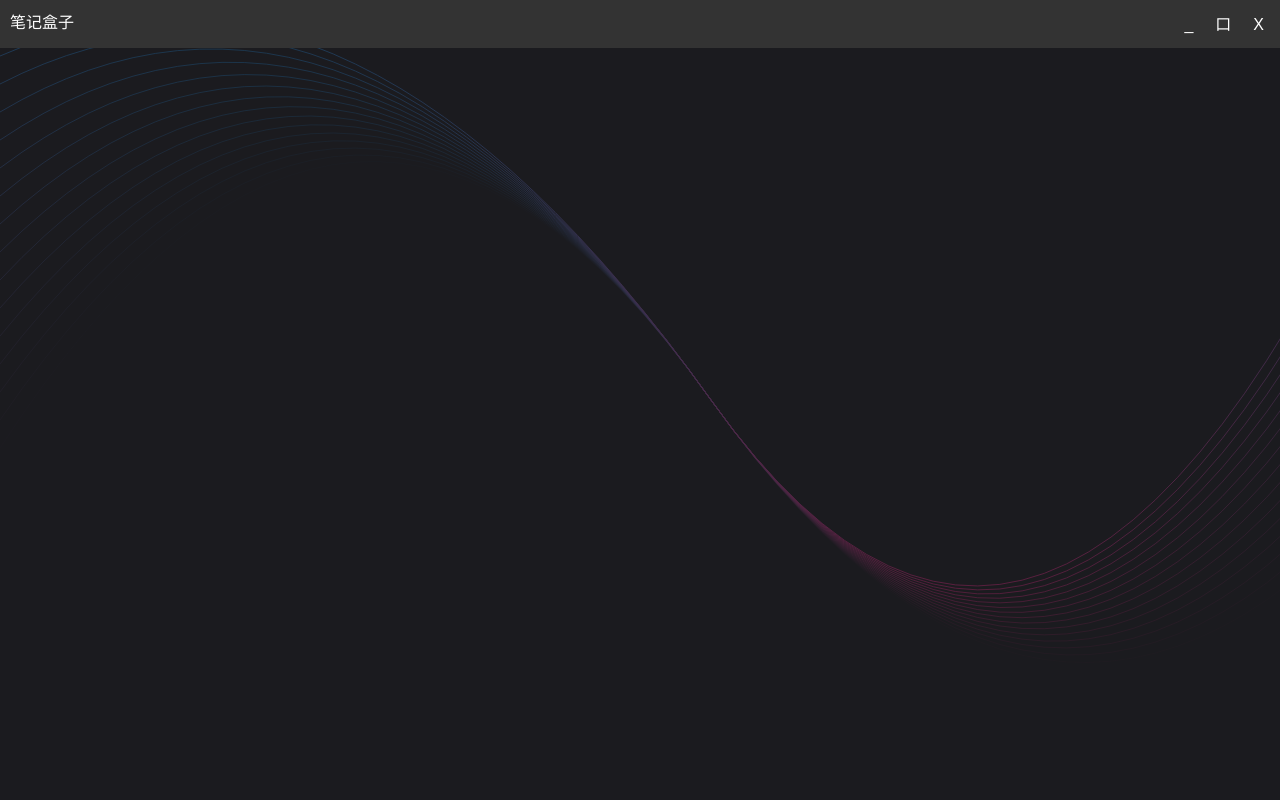
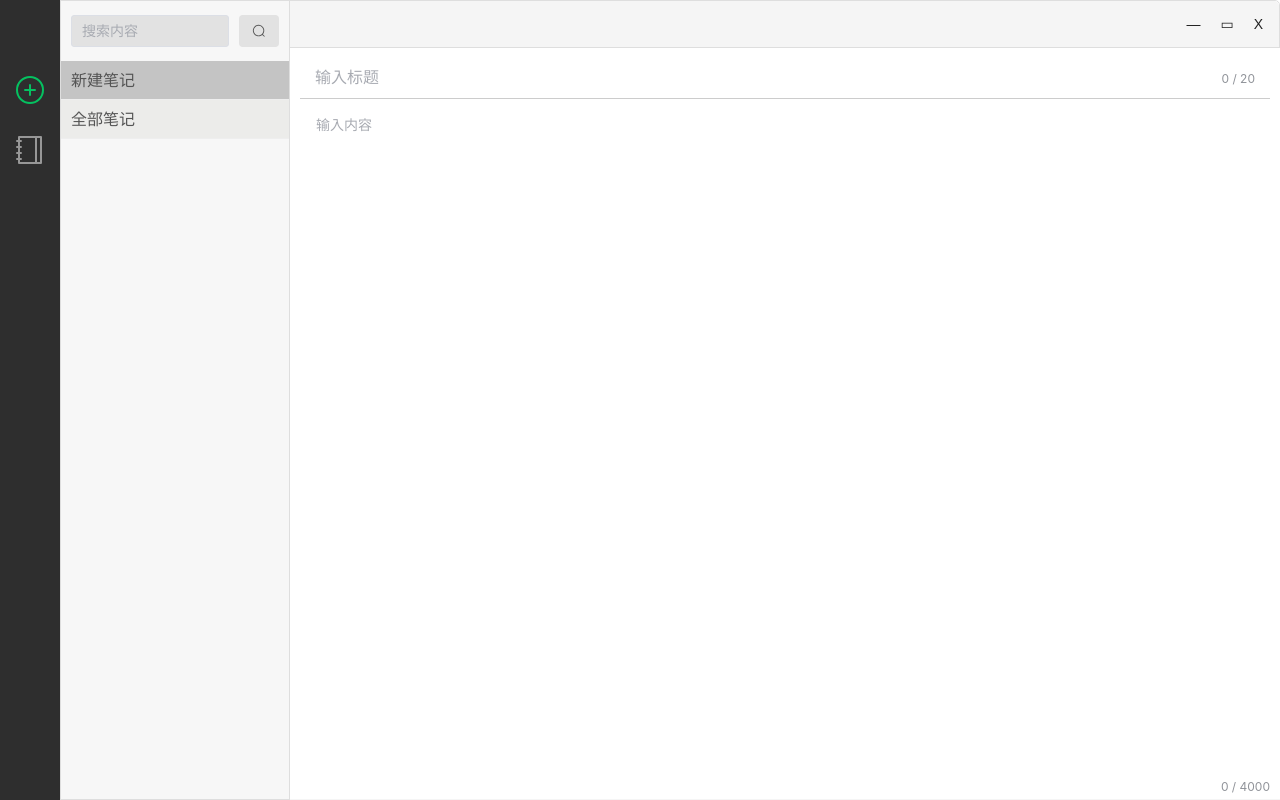
Before and after one commit to dakedou/box-note, a Vue app: page / in a window 1280 px wide. Built offline with nearby package versions, Linux system fonts and the light colour scheme.

Commit message:
1.添加了elementPlus依赖2.新增页面布局

```diff
--- a/package.json
+++ b/package.json
@@ -19,7 +19,9 @@
   },
   "dependencies": {
     "@electron-toolkit/preload": "^3.0.1",
-    "@electron-toolkit/utils": "^3.0.0"
+    "@electron-toolkit/utils": "^3.0.0",
+    "@element-plus/icons-vue": "^2.3.1",
+    "element-plus": "^2.8.1"
   },
   "devDependencies": {
     "@electron-toolkit/eslint-config": "^1.0.2",
--- a/src/renderer/src/App.vue
+++ b/src/renderer/src/App.vue
@@ -1,20 +1,27 @@
 <template>
   <div class="title-bar">
     <!-- @mousedown="titleBar" -->
-    <span>笔记盒子</span>
+    <span style="background: #2e2e2e; display: block">笔记</span>
     <div class="title-btn">
-      <button @click="minimize">_</button>
+      <button @click="minimize">—</button>
       <span>
-        <button v-if="maxState" @click="maximize(true)">口</button>
+        <button v-if="maxState" @click="maximize(true)">▭</button>
         <button v-else @click="maximize(false)">[&nbsp;&nbsp;]</button>
       </span>
       <button @click="close">X</button>
     </div>
   </div>
+  <leftMenu />
+  <leftList />
+  <maintext />
 </template>
 
 <script setup>
 import { ref } from 'vue'
+import leftMenu from './components/leftMenu.vue'
+import leftList from './components/leftList.vue'
+import maintext from './components/mainText.vue'
+
 //判断最大化还是最小化
 let maxState = ref(true)
 
@@ -28,30 +35,26 @@ const maximize = (el) => {
 const close = () => {
   window.electron.ipcRenderer.send('close-window')
 }
-// 允许拖动窗口
-// const titleBar = () => {
-//   window.electron.ipcRenderer.send('drag-window')
-// }
 </script>
 <style>
-/* body {
-  margin: 0;
-  padding: 0;
-  display: flex;
-  flex-direction: column;
-  height: 100vh;
-  background-color: #f0f0f0;
-} */
+body {
+  background: transparent;
+  border: 1px solid #dedede;
+  border-radius: 5px;
+  overflow: hidden;
+}
 .title-bar {
+  border-top-right-radius: 5px;
   width: 100%;
-  background-color: #333;
-  color: white;
+  background-color: #f5f5f5;
+  color: #777;
   padding: 10px;
   display: flex;
   justify-content: space-between;
   /*  align-items: center; */
   cursor: default; /* 使鼠标指针看起来是默认状态 */
   -webkit-app-region: drag;
+  border-bottom: 1px solid #dedede;
 }
 .title-btn {
   -webkit-app-region: no-drag;
@@ -59,10 +62,10 @@ const close = () => {
 .title-bar button {
   background: none;
   border: none;
-  color: white;
+  color: #222;
   cursor: pointer;
-  font-size: 16px;
-  margin-left: 10px;
+  font-size: 14px;
+  margin-left: 8px;
 }
 .content {
   flex: 1;
--- a/src/renderer/src/assets/base.css
+++ b/src/renderer/src/assets/base.css
@@ -64,5 +64,9 @@ body {
   text-rendering: optimizeLegibility;
   -webkit-font-smoothing: antialiased;
   -moz-osx-font-smoothing: grayscale;
-
+  border-radius: 10px;
 }
+div,p,ul,li,span,h1,h2,h3,h4,h5,h6{
+  margin: 0;
+  padding: 0;
+}
--- a/src/renderer/src/assets/main.css
+++ b/src/renderer/src/assets/main.css
@@ -5,7 +5,8 @@ body {
   align-items: center;
   justify-content: center;
   overflow: hidden;
-  background-image: url('./wavy-lines.svg');
+  /* background-image: url('./wavy-lines.svg');*/
+  background-color: #f5f5f5;
   background-size: cover;
   user-select: none;
 }
--- /dev/null
+++ b/src/renderer/src/components/leftList.vue
@@ -0,0 +1,96 @@
+<template>
+  <div class="main-left-list">
+    <div class="search">
+      <el-input
+        v-model="searchValue"
+        style="max-width: 600px"
+        placeholder="搜索内容"
+        size="default"
+        class="input-with-select"
+      >
+      </el-input>
+      <el-button type="success" size="default" class="search-btn">
+        <el-icon><Search /></el-icon
+      ></el-button>
+    </div>
+    <ul>
+      <li
+        v-for="(item, index) in booklist"
+        :key="index"
+        :style="{ background: selectedIndex === index ? '#c4c4c4' : '#ececea' }"
+        @click="selectIcon(index)"
+      >
+        {{ item.name }}
+      </li>
+    </ul>
+  </div>
+</template>
+
+<script setup>
+import { ref } from 'vue'
+let searchValue = ref('')
+let booklist = [
+  { id: '01', name: '新建笔记' },
+  { id: '02', name: '全部笔记' }
+]
+// 响应式变量来跟踪选中的图标索引
+const selectedIndex = ref(0)
+// 选择图标的函数
+const selectIcon = (index) => {
+  selectedIndex.value = index
+}
+</script>
+<style>
+.main-left-list {
+  width: 230px;
+  height: 100%;
+  background-color: #f7f7f7;
+  position: fixed;
+  top: 0;
+  left: 60px;
+  z-index: 999;
+  border: 1px solid #dedede;
+}
+.main-left-list .search {
+  height: 60px;
+  line-height: 60px;
+  margin: 0 10px;
+  display: flex;
+  align-items: center;
+  justify-content: space-between;
+}
+.main-left-list .search .input-with-select {
+  width: calc(100% - 50px);
+
+  -webkit-app-region: no-drag;
+}
+.main-left-list .search .input-with-select .el-input__wrapper {
+  background-color: #e2e2e2;
+}
+
+.main-left-list .search .search-btn {
+  width: 40px;
+  background-color: #e2e2e2;
+  border: none;
+  color: #585858;
+  -webkit-app-region: no-drag;
+}
+.main-left-list ul {
+  list-style-type: none;
+  padding: 0;
+  width: 100%;
+  height: 100%;
+  overflow-y: auto;
+  overflow-x: hidden;
+}
+.main-left-list ul li {
+  line-height: 38px;
+  border-bottom: 1px solid #eee;
+  width: 100%;
+  display: block;
+  align-items: left;
+  cursor: pointer;
+  padding-left: 10px;
+  color: #555;
+}
+</style>
--- /dev/null
+++ b/src/renderer/src/components/leftMenu.vue
@@ -0,0 +1,76 @@
+<template>
+  <div class="main-left-menu">
+    <ul>
+      <li
+        v-for="(ico, index) in iconList"
+        :key="index"
+        :style="{ color: selectedIndex === index ? '#05c160' : '#979797' }"
+        @click="selectIcon(index)"
+      >
+        <el-popover
+          placement="right"
+          :title="ico.name"
+          trigger="hover"
+          :show-arrow="false"
+          popper-class="poper-main"
+        >
+          <template #reference>
+            <el-icon size="32"><component :is="ico.icon" /> </el-icon>
+          </template>
+        </el-popover>
+      </li>
+    </ul>
+  </div>
+</template>
+
+<script setup>
+import { ref } from 'vue'
+import { ElIcon } from 'element-plus'
+let iconList = [
+  { icon: 'CirclePlus', name: '新建笔记' },
+  { icon: 'Notebook', name: '全部笔记' }
+]
+// 响应式变量来跟踪选中的图标索引
+const selectedIndex = ref(0)
+// 选择图标的函数
+const selectIcon = (index) => {
+  selectedIndex.value = index
+}
+</script>
+
+<style>
+.main-left-menu {
+  width: 60px;
+  height: 100%;
+  background-color: #2e2e2e;
+  position: fixed;
+  top: 0;
+  left: 0;
+  z-index: 998;
+}
+.main-left-menu ul {
+  list-style-type: none;
+  margin-top: 60px;
+}
+.main-left-menu ul li {
+  height: 60px;
+  width: 60px;
+  /* background-color: #f5f5f5;
+  border-bottom: 1px solid #e0e0e0;*/
+  display: flex;
+  justify-content: center;
+  align-items: center;
+  cursor: pointer;
+}
+.poper-main {
+  padding: 0 !important;
+  margin: 0 !important;
+  width: auto !important;
+  min-width: auto !important;
+}
+.poper-main .el-popover__title {
+  font-size: 12px;
+  margin: 0 !important;
+  padding: 3px 5px !important;
+}
+</style>
--- /dev/null
+++ b/src/renderer/src/components/mainText.vue
@@ -0,0 +1,92 @@
+<template>
+  <div class="main-text">
+    <div class="title-box">
+      <el-input
+        v-model="param.title"
+        class="no-border"
+        maxlength="20"
+        placeholder="输入标题"
+        show-word-limit
+        type="text"
+        size="large"
+        clearable
+      />
+    </div>
+
+    <div class="main-box">
+      <el-input
+        v-model="param.textarea"
+        maxlength="4000"
+        class="textarea-style"
+        placeholder="输入内容"
+        show-word-limit
+        type="textarea"
+        resize="none"
+        clearable
+      />
+    </div>
+  </div>
+</template>
+
+<script setup>
+import { reactive } from 'vue'
+
+let param = reactive({
+  title: '',
+  textarea: ''
+})
+</script>
+
+<style>
+.main-text {
+  background-color: #f5f5f5;
+  width: calc(100% - 290px);
+  height: 100vh;
+  overflow-y: auto;
+  position: fixed;
+  right: 0;
+  bottom: 0;
+  top: 48px;
+}
+
+.main-text .title-box {
+  padding: 10px 10px 0 10px;
+  background-color: #fff;
+}
+.main-text .title-box .no-border {
+  border: none;
+  box-shadow: none;
+  outline: none !important;
+  width: 100%;
+  border-bottom: 1px solid #ccc;
+  font-size: 16px;
+  color: #111;
+}
+.main-text .title-box .no-border .el-input__wrapper {
+  border: none !important;
+  box-shadow: none !important;
+  outline: none !important;
+  background-color: transparent;
+}
+
+.main-text .main-box {
+  background-color: #fff;
+  overflow-y: auto;
+}
+.main-text .main-box .textarea-style {
+  padding: 10px 10px 20px 15px;
+  border: none;
+  box-shadow: none;
+  outline: none !important;
+  width: 100%;
+  height: calc(100vh - 100px);
+  font-size: 14px;
+  color: #111;
+  display: flex;
+}
+.main-text .main-box .textarea-style .el-textarea__inner {
+  border: none !important;
+  box-shadow: none !important;
+  flex: 1; /* 使 textarea 填满父级容器 */
+}
+</style>
--- a/src/renderer/src/main.js
+++ b/src/renderer/src/main.js
@@ -1,6 +1,12 @@
 import './assets/main.css'
-
+import ElementPlus from 'element-plus'
+import 'element-plus/dist/index.css'
 import { createApp } from 'vue'
 import App from './App.vue'
-
-createApp(App).mount('#app')
+import * as ElementPlusIconsVue from '@element-plus/icons-vue'
+const app = createApp(App)
+app.use(ElementPlus, { size: 'small', zIndex: 3000 })
+for (const [key, component] of Object.entries(ElementPlusIconsVue)) {
+  app.component(key, component)
+}
+app.mount('#app')
```
Also changed, not shown: src/main/index.js (+11 -1 lines), src/renderer/src/app1.vue (deleted, +0 -24 lines).
